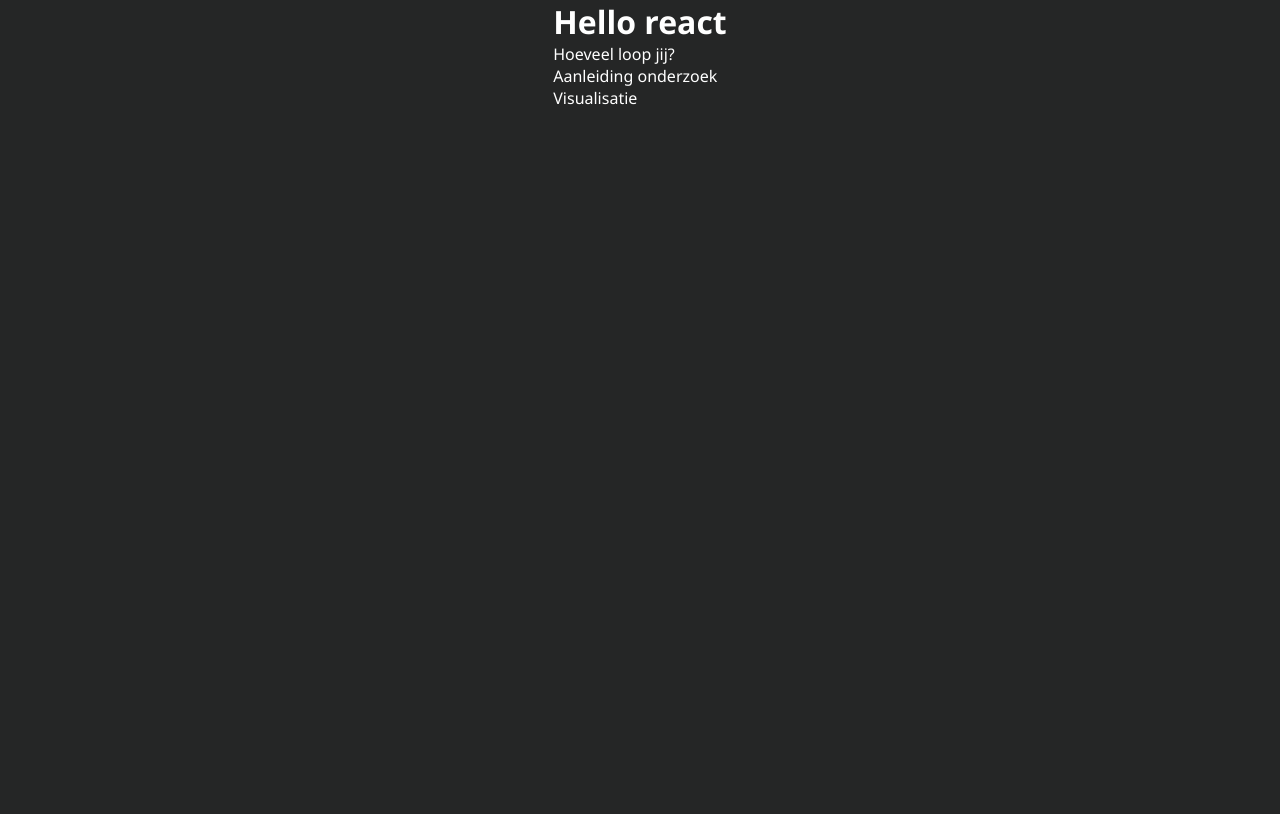
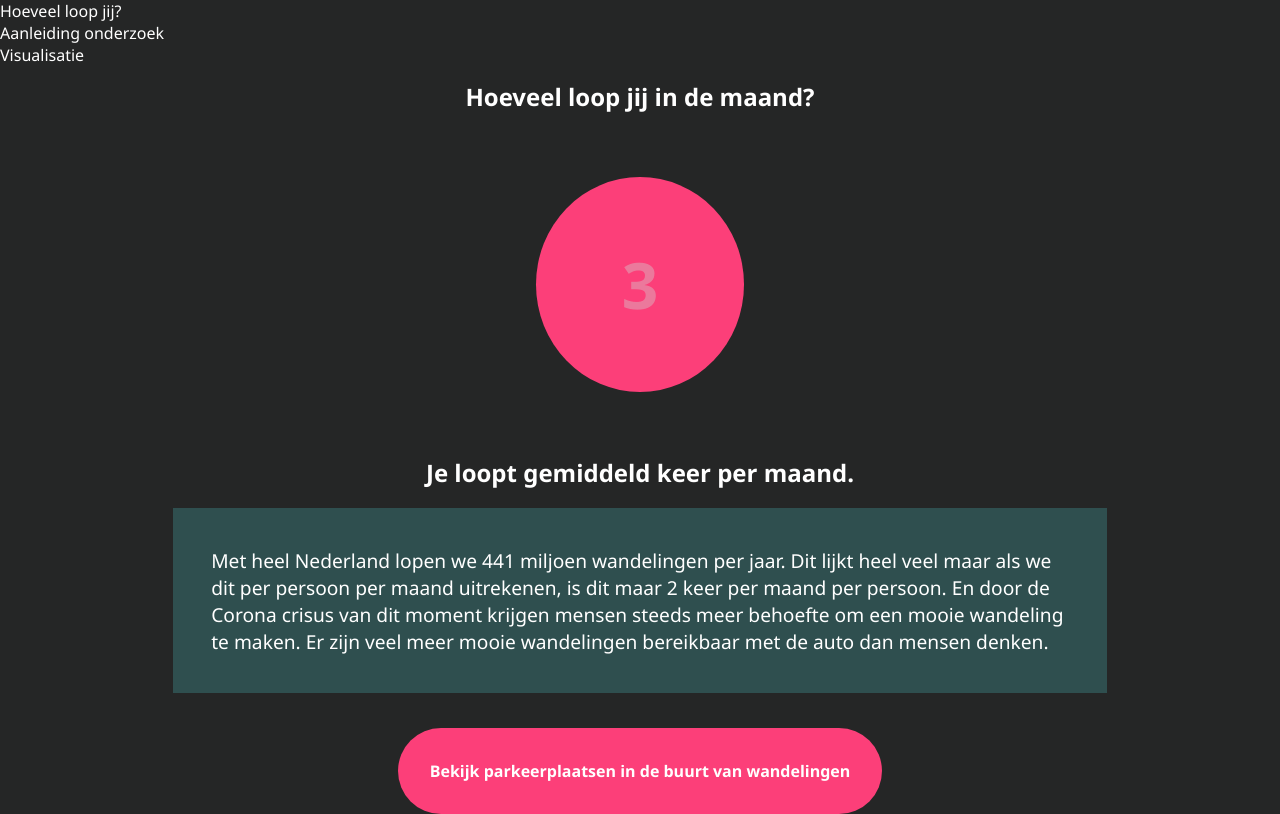
Before and after one commit to SimonPlanje/frontend-applications, a React (Create React App) app: page / in a window 1280 px wide. Built offline with nearby package versions, Linux system fonts and the light colour scheme.

Commit message:
added first components, state and properties

```diff
--- a/src/App.js
+++ b/src/App.js
@@ -1,24 +1,20 @@
 import React, { useState } from 'react'
 import './styles/App.css'
-import {BrowserRouter , Switch, Route} from 'react-router-dom';
 
 import Nav from './components/Nav';
 import Story from './components/Story'
 import WalkCounter from './components/Input'
 
 function App() {
-
-let [numberState, numberUpdate] = useState(null)
+  //State
+  let [numberState, numberUpdate] = useState('')
 
   return(
-    <BrowserRouter>
       <div className='App'>
-        <h1>Hello react</h1>
         <Nav />
-        <Route path='/walkCounter' component={WalkCounter}/>
-        <Route path='/aanleiding-onderzoek' component={Story}/>
+        <WalkCounter numberState={numberState} numberUpdate={numberUpdate}/>
+        <Story numberUpdate={numberUpdate} numberUpdate={numberState}  />
       </div>
-    </BrowserRouter>
   )
 }
 
--- a/src/components/Input.js
+++ b/src/components/Input.js
@@ -1,16 +1,26 @@
-import React from 'react';
-import App from '../App'
+import React, { useState } from 'react'
 import { Link } from 'react-router-dom'
 
-const WalkCounter = () => (
+const WalkCounter = ({numberState, numberUpdate}) => {
 
-  <div className='walkcounter'>
-  <h2> Hoeveel loop jij in de week? </h2>
-  <input type="number" onChange={e => numberUpdate(e.target.value)}/>
-  <Link to='/aanleiding-onderzoek'><input type="submit"/></Link>
+  const submitHandler = (e) => {
+    e.preventDefault()
+    console.log('submitted')
+  }
+
+  const userInputHandler = (e) => {
+    numberUpdate(e.target.value)
+  }
+
+ return(
+  <div className='Walkcounter'>
+  <h2> Hoeveel loop jij in de maand? </h2>
+  <form onSubmit={submitHandler} >
+  <input className='numberForm' max="9" min="0" placeholder='3' type="number" value={numberState} onChange={userInputHandler} />
+  </form>
   </div>
+ )
 
-
-)
+ }
 
 export default WalkCounter
--- a/src/components/Story.js
+++ b/src/components/Story.js
@@ -1,13 +1,14 @@
 import React from 'react';
 import { Link } from 'react-router-dom'
 
-const Story = () => (
-  <div className='walkcounter'>
-  <h2> Je loopt gemiddeld meer of minder dan Nederlander </h2>
-  <button> Bekijk parkeerplaatsen in de buurt van wandelingen</button>
+const Story = ({numberUpdate}) => {
+console.log(numberUpdate)
+  return(
+  <div className='story'>
+  <h2>Je loopt gemiddeld {numberUpdate} keer per maand. </h2>
+  <p className="p-story">Met heel Nederland lopen we 441 miljoen wandelingen per jaar. Dit lijkt heel veel maar als we dit per persoon per maand uitrekenen, is dit maar 2 keer per maand per persoon. En door de Corona crisus van dit moment krijgen mensen steeds meer behoefte om een mooie wandeling te maken. Er zijn veel meer mooie wandelingen bereikbaar met de auto dan mensen denken. </p>
+  <button className="linkToVis"> Bekijk parkeerplaatsen in de buurt van wandelingen</button>
   </div>
-
-
-)
+)}
 
 export default Story
```
